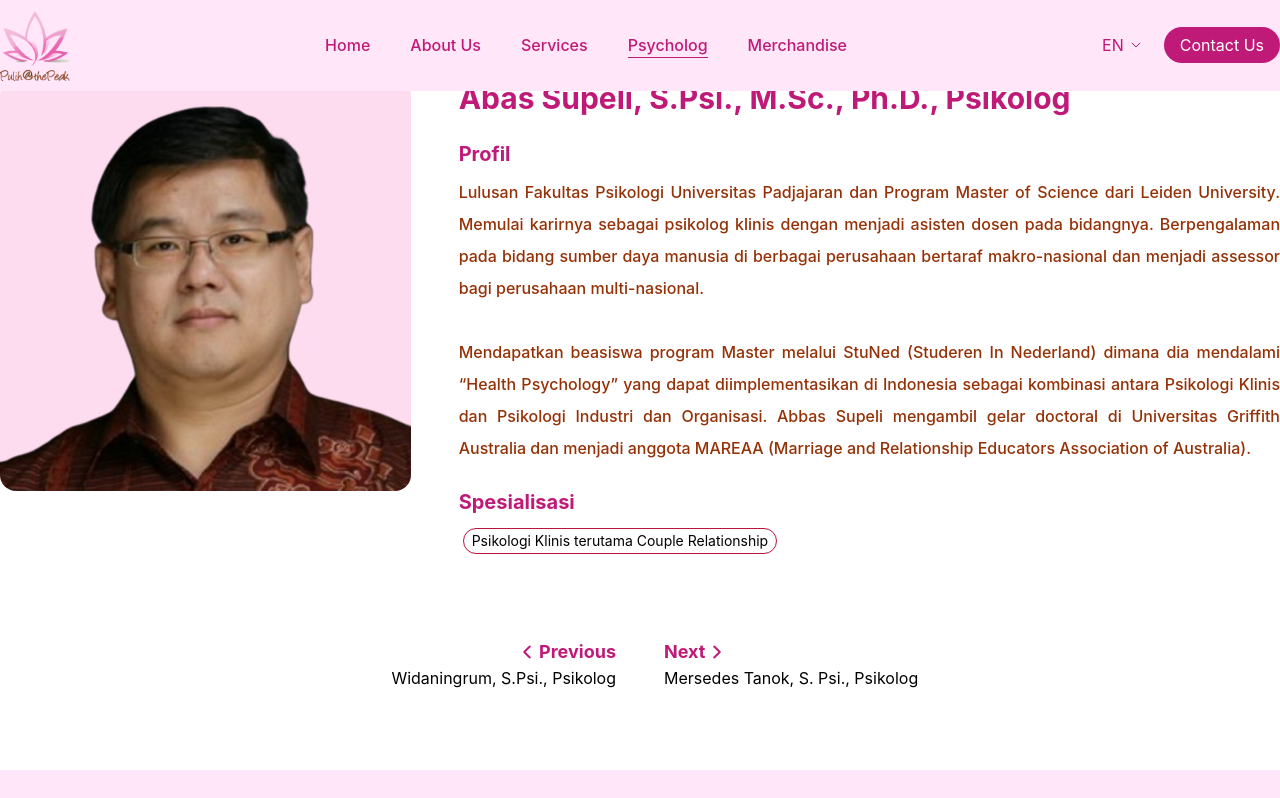
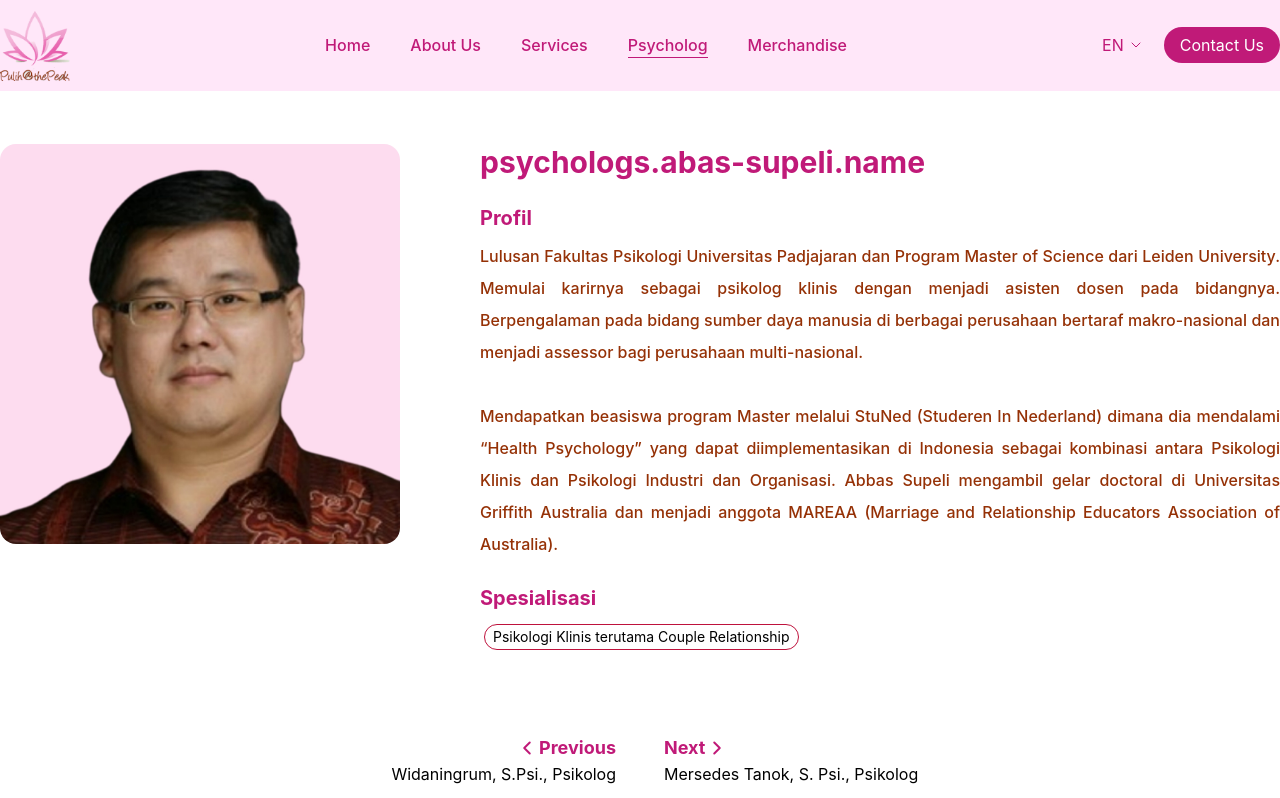
Before and after one commit to githubnyathoni/pulih-app, a React (Create React App) app: page /psychologist/abas-supeli in a window 1280 px wide. Shown: the top 798 px of the page. Built offline with nearby package versions, Linux system fonts and the light colour scheme.

Commit message:
adjust height

```diff
--- a/public/locales/en/translation.json
+++ b/public/locales/en/translation.json
@@ -114,5 +114,20 @@
   "merchandise": {
     "description": "With the dedication and love of the Pulih team for our clients. We present Merchandise made with love that you can own.",
     "cap": "Cap"
+  },
+  "psychologs": {
+    "livia-istania": {
+      "name": "Huala"
+    }
+  },
+  "practioners": {
+    "wrenges": {
+      "skills":
+        "Praktisi Ahli"
+      ,
+      "skills_detail": [
+        "Praktisi Ahli"
+      ]
+    }
   }
 }
--- a/src/components/Footer.jsx
+++ b/src/components/Footer.jsx
@@ -9,7 +9,7 @@ function Address() {
       <p className="text-secondary font-medium text-sm mt-3">Jl. Brawijaya Raya No.15, RT.3/RW.3, Pulo, Kec. Kby. Baru, Kota Jakarta</p>
       <p className="text-secondary font-medium text-sm">Selatan, Daerah Khusus Ibukota Jakarta 12160</p>
       <p className="text-secondary font-medium text-sm mt-3">Jl Wolter Mongonsidi No. 73 Zm 23 B, Kebayoran Baru, 12180.</p>
-      <p className="text-secondary font-medium text-sm mt-3">(021) 72798747</p>
+      <p className="text-secondary font-medium text-sm mt-3">(021) 72798747 / 083128769871</p>
     </div>
   );
 }
--- a/src/lib/practioner_list.js
+++ b/src/lib/practioner_list.js
@@ -2,7 +2,7 @@ import PsychologistImages from '../images/psychologist';
 
 const practionerList = [
   {
-    name: 'Wrenges Widiastuti, MDM',
+    name: 'Wrenges Widiastuti',
     skills: [
       'Praktisi Ahli',
     ],
--- a/src/pages/About.jsx
+++ b/src/pages/About.jsx
@@ -9,7 +9,7 @@ function AboutSection() {
   const { t } = useTranslation();
 
   return (
-    <div className="lg:h-screen-header">
+    <div className="h-screen mt-20">
       <img src={AboutImages.Squad} alt="pulih at the peak squad" />
       <div className="flex flex-col items-start px-8 lg:items-center bg-pink bg-about py-12">
         <h1 className="text-primary text-3xl lg:text-5xl font-bold">
--- a/src/pages/Merchandise.jsx
+++ b/src/pages/Merchandise.jsx
@@ -12,7 +12,7 @@ function AboutMerchandise() {
   const { t } = useTranslation();
 
   return (
-    <div className="flex items-center justify-center container mx-auto h-screen-header">
+    <div className="flex items-center justify-center container mx-auto h-screen lg:mt-8 mt-24">
       <div className="flex flex-col lg:flex-row w-10/12 gap-12">
         <img
           src={MerchandiseImages.Merchandise}
--- a/src/pages/PractionerDetail.jsx
+++ b/src/pages/PractionerDetail.jsx
@@ -1,6 +1,6 @@
 import React from 'react';
 import { Link, useParams } from 'react-router-dom';
-import practionerList from '../lib/practioner_list';
+import PsychologistImages from '../images/psychologist';
 import MainLayout from '../layout/MainLayout';
 import Header from '../components/Header';
 import Footer from '../components/Footer';
@@ -8,15 +8,48 @@ import ButtonIcon from '../components/ButtonIcon';
 
 function PractionerSection() {
   const { slug } = useParams();
+  const practionerList = [
+    {
+      name: 'Wrenges Widiastuti, MDM',
+      skills: [
+        'Praktisi Ahli',
+      ],
+      skills_detail: [
+        'Praktisi Ahli',
+      ],
+      photo: PsychologistImages.Wrenges,
+      alt: 'Ibu Ika',
+      slug: 'wrenges-widiastuti',
+      profile: `Wrenges Widiastuti adalah seorang akuntan yang juga melanjutkan Pendidikan S2 Manajemen Pembangunan di Asian Institute of Management, Manila. Mengawali karir sebagai auditor di Kemenkeu Republik Indonesia tahun 1987. Berpengalaman bekerja ke beberapa perusahaan swasta yaitu Nestle, Natra Raya, dan Price Waterhouse, sebelum akhirnya fokus berupaya menguatkan manajemen keuangan di berbagai LSM mulai tahun 2005.
+
+      Perhatiannya terhadap isu keuangan pribadi menjadi alasannya bergabung dengan Pulih@thePeak. Wrenges Widiastuti melakukan berbagai pelatihan literasi keuangan. Selain itu juga memberikan konsultasi keuangan pribadi kepada klien yang membutuhkan.`,
+    },
+    {
+      name: 'A.R.S.R Irene Sirait',
+      skills: [
+        'Praktisi Ahli',
+      ],
+      skills_detail: [
+        'Praktisi Ahli',
+      ],
+      photo: PsychologistImages.Irene,
+      alt: 'Ibu Ika',
+      slug: 'irene-sirait',
+      profile: `Lulusan Fakultas Psikologi Universitas Indonesia yang mendapat kesempatan memperdalam mengenai permasalahan HIV/AIDS di Melbourne University, Melbourne, Australia dan Sistem Manajemen Kesehatan di Galillee College, Israel.
+
+      Memiliki pengalaman berkarir selama 25 tahun di berbagai negara Asia-Afrika dengan berbagai lembaga kemanusiaan internasional dan PBB sebagai penanggung jawab program kemanusiaan baik program tanggap darurat psikososial paska bencana maupun program kesehatan mental. Di Indonesia, Irene Sirait terlibat memimpin respon tanggap darurat psikososial di berbagai paska bencana seperti gempa dan tsunami Aceh hingga Sulawesi Tengah.`,
+    },
+  ];
+
   const practionerIndex = practionerList.findIndex((val) => val.slug === slug);
   const practioner = practionerList[practionerIndex];
   const nextPractioner = practionerList[practionerIndex + 1];
   const previousPractioner = practionerList[practionerIndex - 1];
 
   return (
-    <div className="container mx-auto my-20">
-      <div className="flex">
-        <div className="w-1/3">
+    <div className="container mx-auto my-20 mt-36">
+      <div className="flex flex-col lg:flex-row lg:items-start items-center gap-8">
+        <div className="lg:w-1/3 w-1/2">
           <img src={practioner.photo} alt={practioner.alt} className="rounded-2xl" />
         </div>
         <div className="w-2/3 ml-12">
--- a/src/pages/Psychologist.jsx
+++ b/src/pages/Psychologist.jsx
@@ -13,18 +13,18 @@ function AboutPsychologist() {
   const { t } = useTranslation();
 
   return (
-    <div className="flex items-center justify-center container mx-auto h-screen-header">
-      <div className="flex flex-col lg:flex-row w-10/12 gap-12">
+    <div className="flex items-center justify-center container mx-auto h-screen lg:mt-8 mt-24">
+      <div className="flex flex-col lg:flex-row w-10/12 gap-12 items-center">
         <img
           src={PsychologistImages.Psychologist}
           alt="ilustrasi psikolog terbaik"
-          className="lg:w-1/2"
+          className="w-4/5 lg:w-1/2"
         />
         <div className="flex flex-col justify-center">
           <h1 className="text-primary text-3xl lg:text-5xl font-bold">
             {t('psychological.title')}
           </h1>
-          <p className="text-secondary lg:text-justify font-medium mt-8">
+          <p className="text-secondary text-justify font-medium mt-8">
             {t('psychological.description')}
           </p>
         </div>
--- a/src/pages/PsychologistDetail.jsx
+++ b/src/pages/PsychologistDetail.jsx
@@ -1,5 +1,6 @@
 import React from 'react';
 import { Link, useParams } from 'react-router-dom';
+import { useTranslation } from 'react-i18next';
 import psychologistList from '../lib/psychologist_list';
 import MainLayout from '../layout/MainLayout';
 import Header from '../components/Header';
@@ -8,20 +9,21 @@ import ButtonIcon from '../components/ButtonIcon';
 
 function PsychologistSection() {
   const { slug } = useParams();
+  const { t } = useTranslation();
   const psychologistIndex = psychologistList.findIndex((val) => val.slug === slug);
   const psychologist = psychologistList[psychologistIndex];
   const nextPsychologist = psychologistList[psychologistIndex + 1];
   const previousPsychologist = psychologistList[psychologistIndex - 1];
 
   return (
-    <div className="container mx-auto my-20">
-      <div className="flex">
-        <div className="w-1/3">
+    <div className="container mx-auto my-20 mt-36">
+      <div className="flex flex-col lg:flex-row lg:items-start items-center gap-8">
+        <div className="lg:w-1/3 w-1/2">
           <img src={psychologist.photo} alt={psychologist.alt} className="rounded-2xl" />
         </div>
         <div className="w-2/3 ml-12">
           <h1 className="text-primary text-3xl font-bold">
-            {psychologist.name}
+            { t(`psychologs.${psychologist.slug}.name`) }
           </h1>
           <h2 className="text-primary text-xl font-bold mt-6">Profil</h2>
           <p className="text-secondary leading-loose whitespace-pre-line text-justify font-medium mt-2">
--- a/src/pages/Service.jsx
+++ b/src/pages/Service.jsx
@@ -11,7 +11,7 @@ function ServiceSection() {
   const { t } = useTranslation();
 
   return (
-    <div className="flex items-center justify-center container mx-auto h-screen-header">
+    <div className="flex items-center justify-center container mx-auto h-screen lg:mt-8 mt-24">
       <div className="flex flex-col lg:flex-row items-center w-10/12 gap-12">
         <img src={ServiceImages.Service} alt="layanan pulih@thepeak" className="w-4/5 lg:w-1/2" />
         <div className="flex flex-col justify-center">
```
Also changed, not shown: public/locales/id/translation.json (+16 -1 lines), src/lib/psychologist_list.js.
